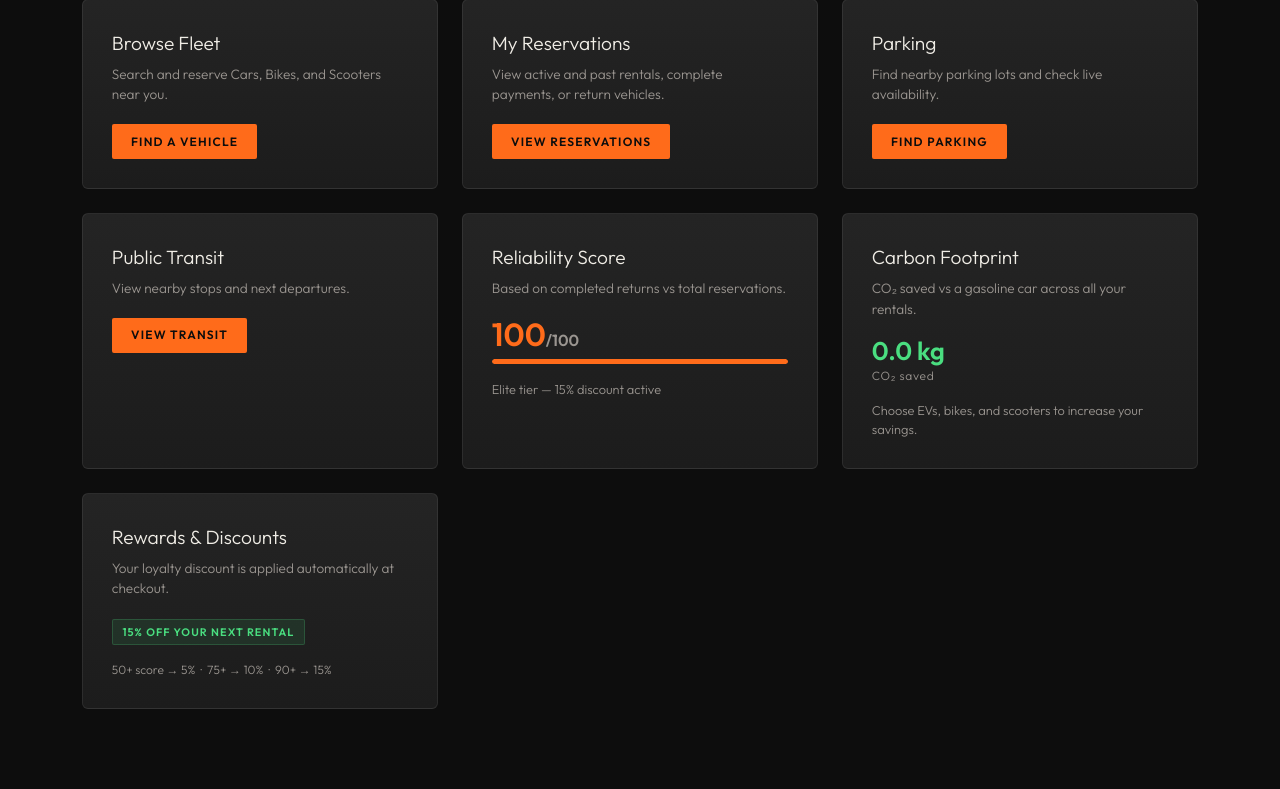
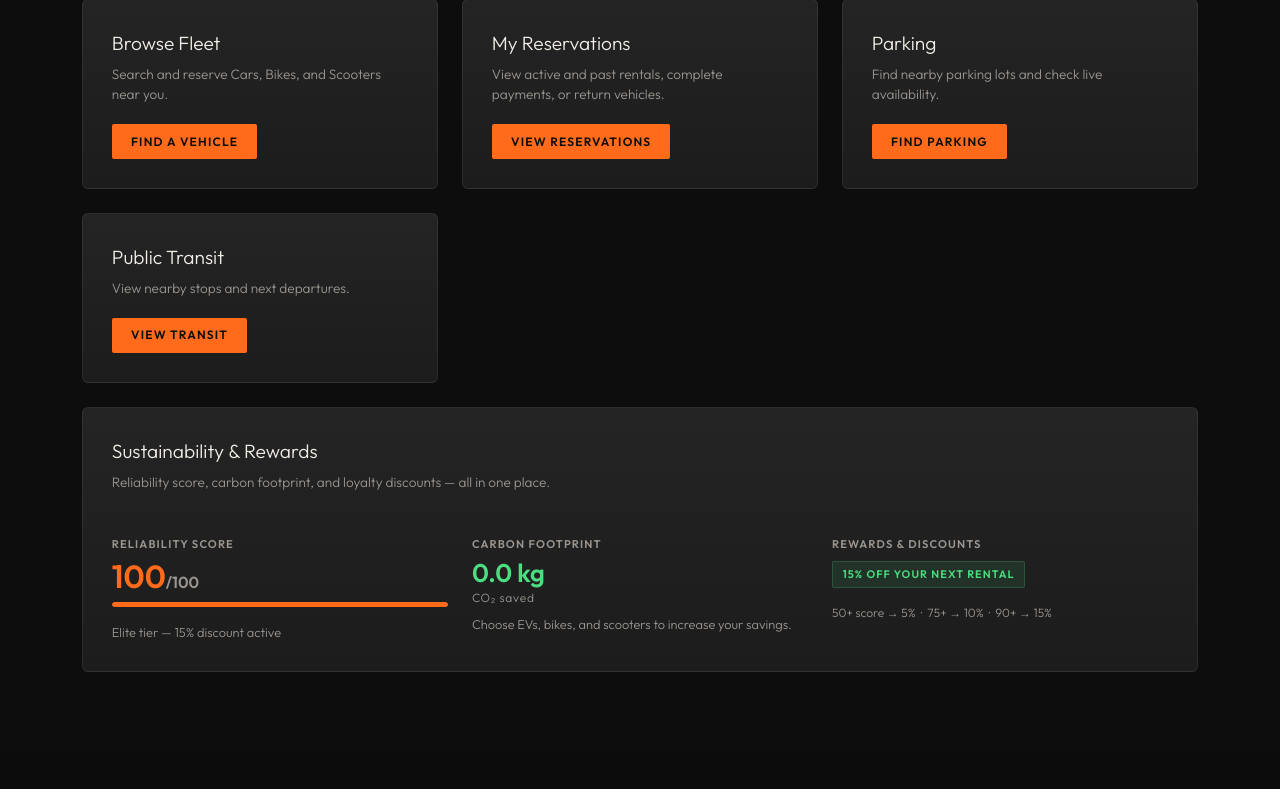
Before and after one commit to ItsMavey/soen343, a Django app: page /commuter/ in a window 1280 px wide. Shown: the part 301-1090 px from the top of the page. After the commit the page ends 973 px from the top, so only its background shows below. Run offline with Django 5.2, Linux system fonts and the light colour scheme; the visitor is signed in with stand-in values (Sample User, id 1); data that the repository does not hold is empty; parts of the project's set-up code (start-up, migrations or seed data) failed here and were passed over.

Commit message:
Group in userdashboard 3 tiles into 1 Sustainability and Rewards tile, Remove icones in trip planner

```diff
--- a/src/Rentals-root/users/templates/users/commuter_dashboard.html
+++ b/src/Rentals-root/users/templates/users/commuter_dashboard.html
@@ -68,10 +68,13 @@
                     <a href="{% url 'transit' %}" class="btn-card-action">View Transit</a>
                 </div>
             </div>
-            <div class="col-12 col-md-6 col-lg-4">
+            <div class="col-12">
                 <a href="{% url 'my_rewards' %}" class="dash-card" style="display:block;text-decoration:none;color:inherit;">
-                    <div class="dash-card-title">Reliability Score</div>
-                    <div class="dash-card-desc">Based on completed returns vs total reservations.</div>
+                    <div class="dash-card-title">Sustainability &amp; Rewards</div>
+                    <div class="dash-card-desc">Reliability score, carbon footprint, and loyalty discounts — all in one place.</div>
+                    <div class="row g-4 mt-1">
+                        <div class="col-12 col-md-4">
+                            <div style="font-size:0.7rem;font-weight:600;letter-spacing:0.1em;text-transform:uppercase;color:var(--color-text-secondary);margin-bottom:0.5rem;">Reliability Score</div>
                             <div class="stat-val">{{ reliability_score }}<span style="font-size:1rem;color:var(--color-text-secondary)">/100</span></div>
                             <div class="score-bar-wrap">
                                 <div class="score-bar" style="width:{{ reliability_score }}%"></div>
@@ -82,21 +85,15 @@
                                 {% elif reliability_score >= 50 %}Silver tier — 5% discount active
                                 {% else %}Complete more rentals to unlock discounts{% endif %}
                             </div>
-                </a>
                         </div>
-            <div class="col-12 col-md-6 col-lg-4">
-                <a href="{% url 'my_rewards' %}" class="dash-card" style="display:block;text-decoration:none;color:inherit;">
-                    <div class="dash-card-title">Carbon Footprint</div>
-                    <div class="dash-card-desc">CO₂ saved vs a gasoline car across all your rentals.</div>
+                        <div class="col-12 col-md-4">
+                            <div style="font-size:0.7rem;font-weight:600;letter-spacing:0.1em;text-transform:uppercase;color:var(--color-text-secondary);margin-bottom:0.5rem;">Carbon Footprint</div>
                             <div class="co2-val">{{ co2_saved }} kg</div>
-                    <div class="co2-label" style="margin-bottom:1rem">CO₂ saved</div>
+                            <div class="co2-label" style="margin-bottom:0.5rem">CO₂ saved</div>
                             <div style="font-size:0.8rem;color:var(--color-text-secondary)">Choose EVs, bikes, and scooters to increase your savings.</div>
-                </a>
                         </div>
-            <div class="col-12 col-md-6 col-lg-4">
-                <a href="{% url 'my_rewards' %}" class="dash-card" style="display:block;text-decoration:none;color:inherit;">
-                    <div class="dash-card-title">Rewards &amp; Discounts</div>
-                    <div class="dash-card-desc">Your loyalty discount is applied automatically at checkout.</div>
+                        <div class="col-12 col-md-4">
+                            <div style="font-size:0.7rem;font-weight:600;letter-spacing:0.1em;text-transform:uppercase;color:var(--color-text-secondary);margin-bottom:0.5rem;">Rewards &amp; Discounts</div>
                             {% if discount_pct > 0 %}
                                 <div class="discount-badge">{{ discount_pct }}% off your next rental</div>
                             {% else %}
@@ -105,6 +102,8 @@
                             <div style="font-size:0.75rem;color:var(--color-text-secondary)">
                                 50+ score → 5% &nbsp;·&nbsp; 75+ → 10% &nbsp;·&nbsp; 90+ → 15%
                             </div>
+                        </div>
+                    </div>
                 </a>
             </div>
         </div>
```
Also changed, not shown: src/Rentals-root/booking/templates/booking/trip.html (+13 -9 lines). Lines whose indentation alone changed are shown as unchanged.
